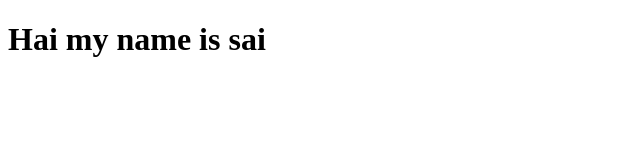
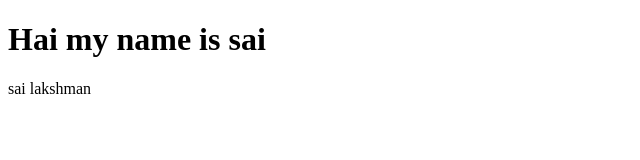
Before and after one commit to sailakshman1/GitDemo, a plain HTML site: page index1.html in a window 1280 px wide. Shown: the whole page, without its empty margins (0-640 px from the left). Drawn offline with Linux system fonts and the light colour scheme.

Commit message:
adding p

```diff
--- a/index1.html
+++ b/index1.html
@@ -7,5 +7,6 @@
 </head>
 <body>
     <h1>Hai my name is sai</h1>
+    <p>sai lakshman</p>
 </body>
 </html>
```
